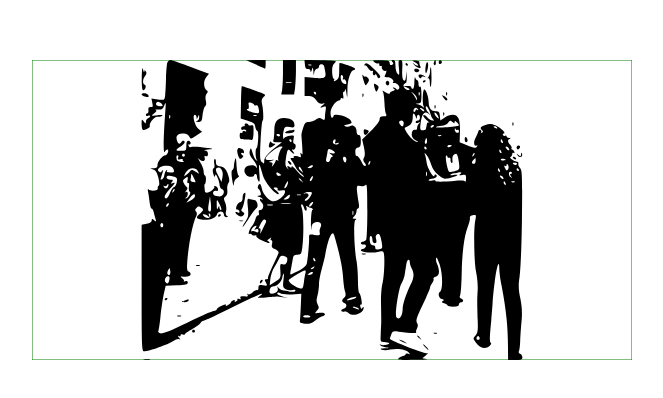
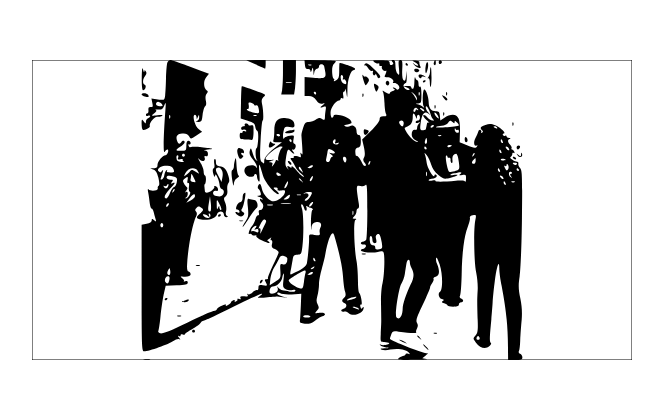
Before and after one commit to iriasyk/homework-MateAcademy, a plain HTML site: page Practise-Homework10/3task/index.html in a window 1280 px wide. Shown: the part 190-588 px from the top of the page, without its empty margins (308-971 px from the left). Drawn offline with Linux system fonts and the light colour scheme.

Commit message:
Update index.html

```diff
--- a/Practise-Homework10/3task/index.html
+++ b/Practise-Homework10/3task/index.html
@@ -7,7 +7,7 @@
 </head>
 <body>
     <svg>
-        <rect x="0" y="0" width="100%" height="100%" stroke="green" stroke-width="1" fill="transparent"/>
+        <rect x="0" y="0" width="100%" height="100%" stroke="black" stroke-width="1" fill="transparent"/>
         <span><?xml version="1.0" encoding="iso-8859-1"?>
             <?xml version="1.0" standalone="no"?>
             <!DOCTYPE svg PUBLIC "-//W3C//DTD SVG 20010904//EN"
```
